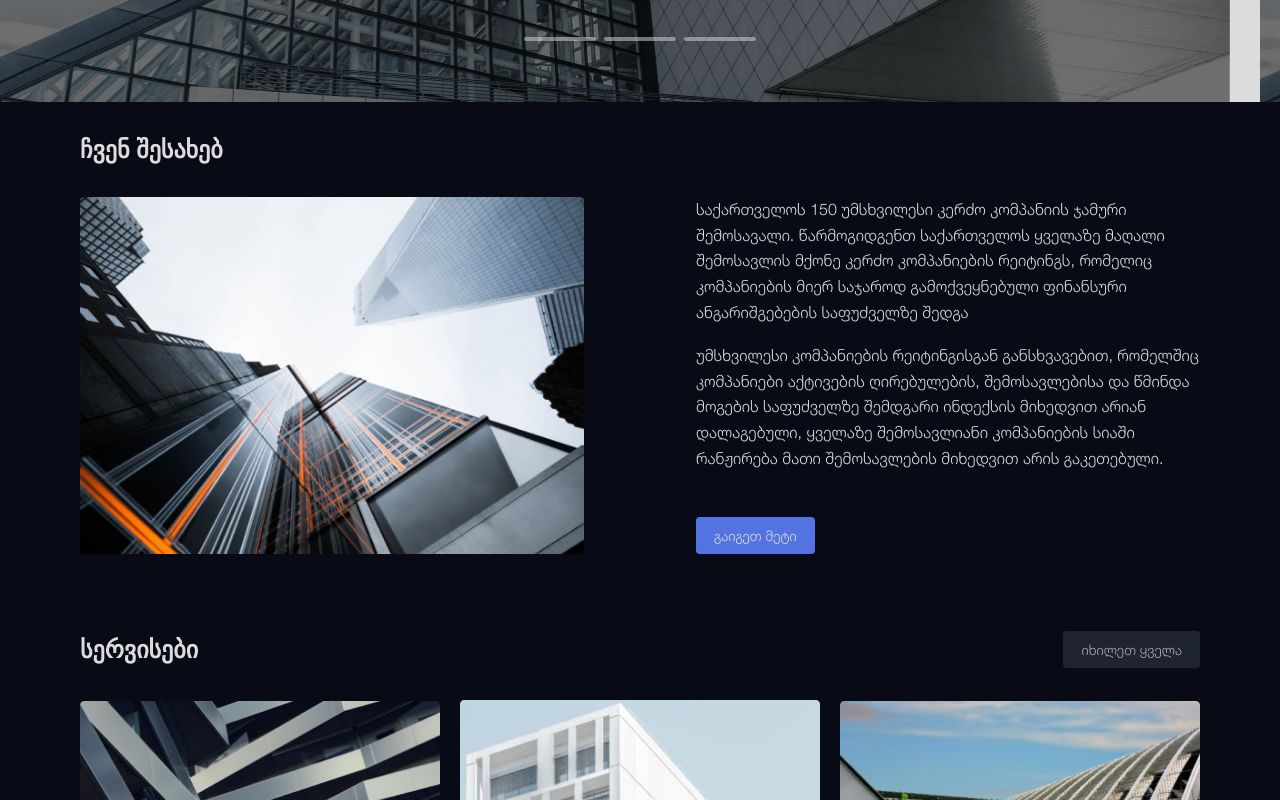
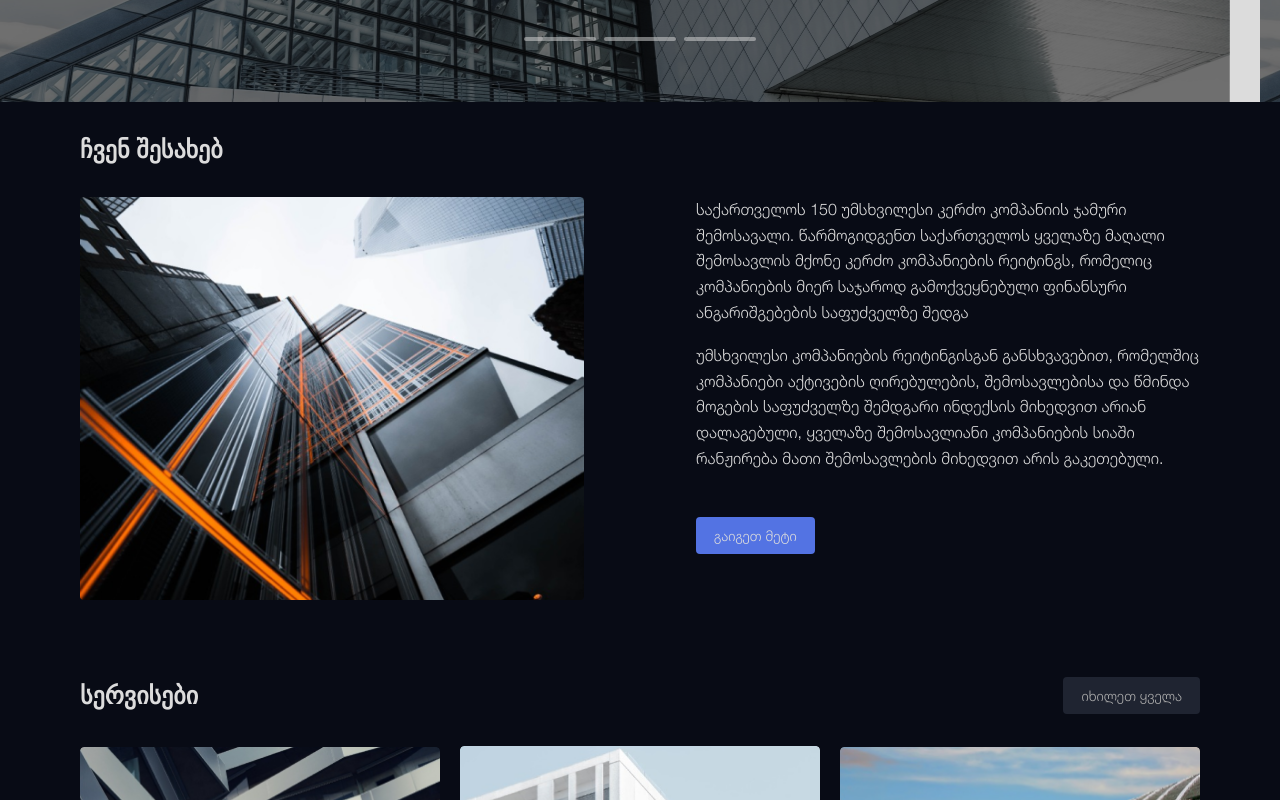
Before and after one commit to TeaChareqishvili/Smart-Academy-Project, a plain HTML site: page index.html in a window 1280 px wide. Shown: the part 643-1443 px from the top of the page. Drawn offline with Linux system fonts and the light colour scheme; files whose address does not match are found by name.

Commit message:
add image

```diff
--- a/assets/styles/main.css
+++ b/assets/styles/main.css
@@ -144,11 +144,25 @@
 	margin-bottom: 24px;
 }
 .about-us-main-img {
-	background: url("../images/aboutUS/aboutUs.png");
-	background-size: cover;
+	/* background: url("../images/aboutUS/aboutUs.png");
+	background-size: cover; */
 	width: 100%;
 	height: 276px;
 	max-width: 374px;
+}
+.about-us-main-img::before {
+	content: "";
+	width: 100%;
+	height: 100%;
+	position: absolute;
+	top: 0;
+	left: 0;
+}
+.about-us-main-img>img{
+	width:100%;
+    height:100%;
+    border-radius:4px;
+	object-fit: cover;
 }
 
 .about-us-main-text {
@@ -411,8 +425,8 @@
 	}
 
 	.about-us-main-img {
-		height: unset;
-		max-width: unset;
+		max-width:554px;
+		height:403px;
 	}
 
 	.about-us-main-text {
--- a/index.html
+++ b/index.html
@@ -144,7 +144,9 @@
 					<h2>ჩვენ შესახებ</h2>
 				</div>
 				<div class="about-us-main-content">
-					<div class="about-us-main-img"></div>
+					<div class="about-us-main-img">
+						<img src="./assets/images/aboutUS/aboutUs.png"/>
+					</div>
 					<div class="about-us-main-text">
 						<p>
 							საქართველოს 150 უმსხვილესი კერძო კომპანიის ჯამური შემოსავალი.
```
Also changed, not shown: aboutService.html (+3 -1 lines), assets/styles/aboutServiceStyle.css (+9 -4 lines).
